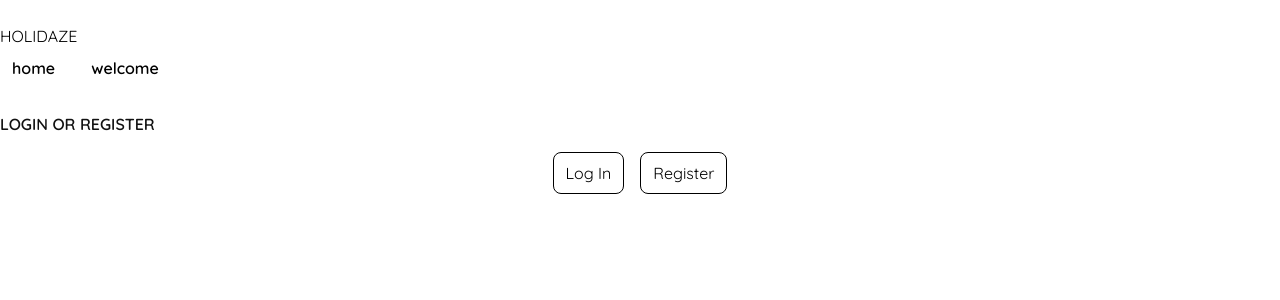
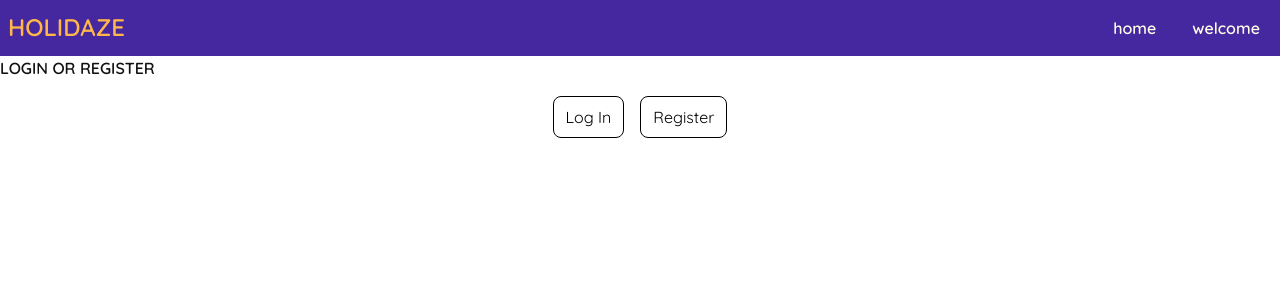
Before and after one commit to Off-Grid-Dev/project_exam2, a React (Vite) app: page /project_exam2/welcome in a window 1280 px wide. Shown: the top 300 px of the page. Built offline with nearby package versions, Linux system fonts and the light colour scheme; no server answers.

Commit message:
extracted Nav and NavLink(s) into seperate components

```diff
--- /dev/null
+++ b/src/components/Nav.tsx
@@ -0,0 +1,50 @@
+import { Link } from 'react-router-dom';
+import { useEffect } from 'react';
+import { useAuth } from '../context/auth/useAuth';
+import { fetchProfiles } from '../api/api';
+import { useNavigate } from 'react-router-dom';
+import { getToken, isTokenValid } from '../api/authToken';
+import NavLink from './NavLink';
+
+const Nav = () => {
+  const { isLoggedIn, login, logout } = useAuth();
+  const navigate = useNavigate();
+
+  function isUserLoggedIn() {
+    const token = getToken();
+    return isTokenValid(token);
+  }
+
+  async function handleLogout() {
+    await fetchProfiles('logout user');
+    logout();
+    navigate('/');
+  }
+
+  useEffect(() => {
+    if (isUserLoggedIn()) login();
+  }, [login]);
+
+  return (
+    <ul className='text-text-base flex gap-3 align-middle' role='navigation'>
+      <NavLink path='/' label='home' />
+      {!isLoggedIn && <NavLink path='/welcome' label='welcome' />}
+      {isLoggedIn && (
+        <>
+          <NavLink path='/profile' label='profile' />
+          <li>
+            <button
+              aria-label='log out of current profile'
+              className='header-link rounded-lg px-3 py-2 font-semibold transition-colors duration-200'
+              onClick={handleLogout}
+            >
+              logout
+            </button>
+          </li>
+        </>
+      )}
+    </ul>
+  );
+};
+
+export default Nav;
--- /dev/null
+++ b/src/components/NavLink.tsx
@@ -0,0 +1,22 @@
+import type { FC } from 'react';
+import { Link } from 'react-router-dom';
+
+type NavLinkProps = {
+  path: string;
+  label: string;
+};
+
+const NavLink: FC<NavLinkProps> = ({ path, label }) => {
+  return (
+    <li>
+      <Link
+        className='header-link inline-block rounded-lg px-3 py-2 font-semibold transition-colors duration-200'
+        to={path}
+      >
+        {label}
+      </Link>
+    </li>
+  );
+};
+
+export default NavLink;
--- a/src/components/layout/Header.tsx
+++ b/src/components/layout/Header.tsx
@@ -1,76 +1,19 @@
-import { type FC, useEffect } from 'react';
+import { type FC } from 'react';
 import { Link } from 'react-router-dom';
-import { useAuth } from '../../context/auth/useAuth';
-import { fetchProfiles } from '../../api/api';
-import { useNavigate } from 'react-router-dom';
-import { getToken, isTokenValid } from '../../api/authToken';
 import { Wrapper } from './Wrapper';
+import Nav from '../Nav';
 
 export const Header: FC = () => {
-  const { isLoggedIn, login, logout } = useAuth();
-  const navigate = useNavigate();
-
-  function isUserLoggedIn() {
-    const token = getToken();
-    return isTokenValid(token);
-  }
-
-  async function handleLogout() {
-    await fetchProfiles('logout user');
-    logout();
-    console.log('user is logged out.');
-    navigate('/');
-  }
-
-  useEffect(() => {
-    if (isUserLoggedIn()) login();
-  }, [login]);
-
   return (
     <>
-      <header className='bg-dark text-on-dark py-6'>
+      <header className='bg-bg-dark py-2'>
         <Wrapper>
-          <Link to={'/'}>HOLIDAZE</Link>
-          <ul className='flex gap-3 align-middle' role='navigation'>
-            <li>
-              <Link
-                className='header-link inline-block rounded-lg px-3 py-2 font-semibold transition-colors duration-200'
-                to={'/'}
-              >
-                home
-              </Link>
-            </li>
-            {!isLoggedIn && (
-              <li>
-                <Link
-                  className='header-link inline-block rounded-lg px-3 py-2 font-semibold transition-colors duration-200'
-                  to={'/welcome'}
-                >
-                  welcome
-                </Link>
-              </li>
-            )}
-            {isLoggedIn && (
-              <>
-                <li>
-                  <Link
-                    className='header-link inline-block rounded-lg px-3 py-2 font-semibold transition-colors duration-200'
-                    to={'/profile'}
-                  >
-                    profile
-                  </Link>
-                </li>
-                <li>
-                  <button
-                    className='header-link rounded-lg px-3 py-2 font-semibold transition-colors duration-200'
-                    onClick={handleLogout}
-                  >
-                    logout
-                  </button>
-                </li>
-              </>
-            )}
-          </ul>
+          <div className='flex w-full items-center justify-between'>
+            <Link to={'/'} className='text-text-logo text-xl font-semibold'>
+              HOLIDAZE
+            </Link>
+            <Nav />
+          </div>
         </Wrapper>
       </header>
     </>
--- a/src/components/layout/Wrapper.tsx
+++ b/src/components/layout/Wrapper.tsx
@@ -1,15 +1,12 @@
 import type { FC, ReactNode } from 'react';
-// import { useBreakpoint } from '../../context/ui/useBreakpoint';
+import { useBreakpoint } from '../../context/ui/useBreakpoint';
 
 type WrapperProps = {
   children: ReactNode;
 };
 
 export const Wrapper: FC<WrapperProps> = ({ children }) => {
-  // const { breakpoint } = useBreakpoint();
-  return (
-    <>
-      <div>{children}</div>
-    </>
-  );
+  const { breakpoint } = useBreakpoint();
+
+  return <div className={`max-w-${breakpoint} mx-auto px-2`}>{children}</div>;
 };
--- a/src/context/ui/BreakpointProvider.tsx
+++ b/src/context/ui/BreakpointProvider.tsx
@@ -14,8 +14,8 @@ type BreakpointProviderProps = {
 };
 
 function getBreakpointFromWidth(w: number): Breakpoint {
-  if (w >= 1250) return 'desktop';
-  if (w >= 750) return 'tablet';
+  if (w >= 1024) return 'desktop';
+  if (w >= 550) return 'tablet';
   return 'mobile';
 }
 
```
